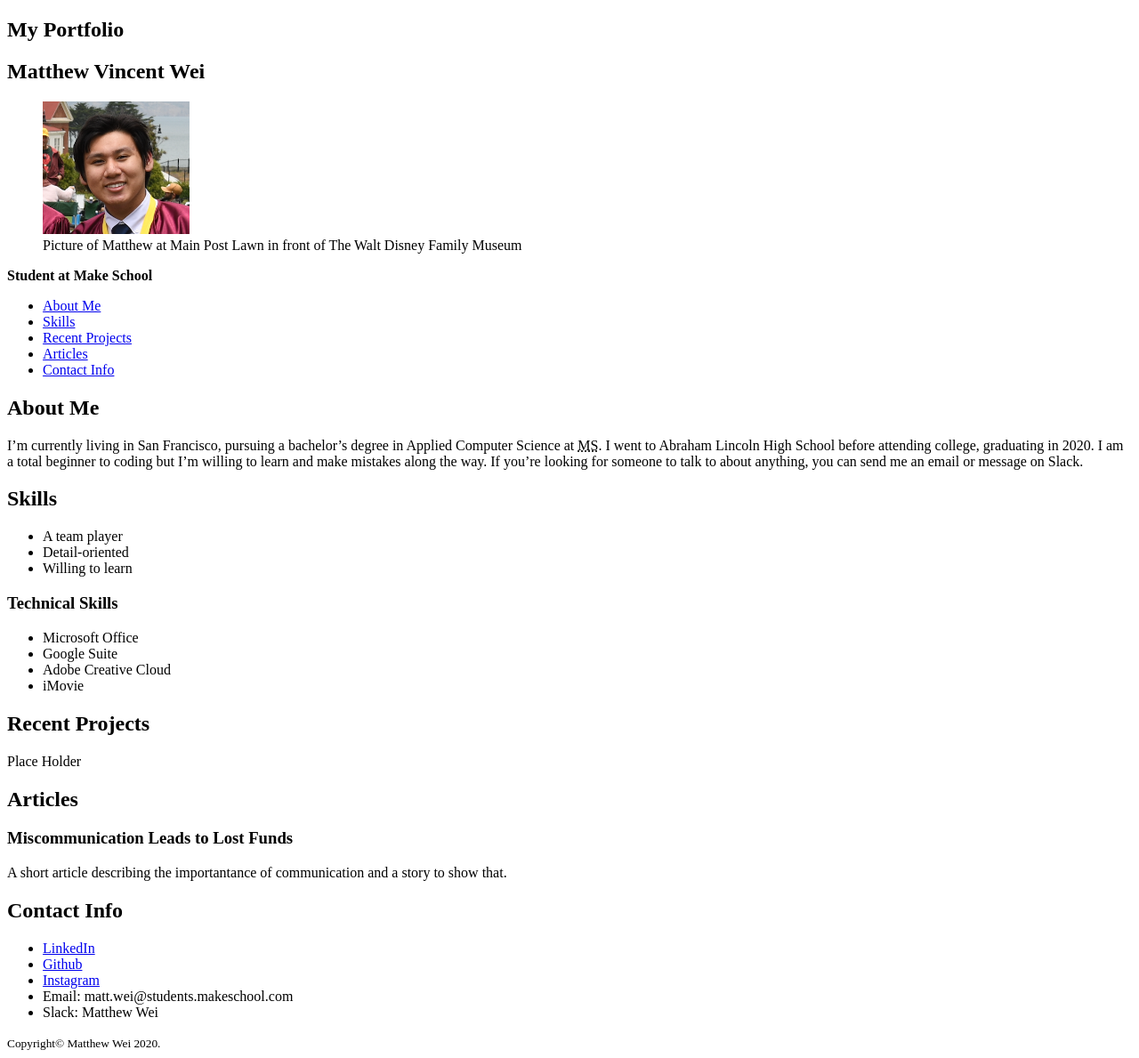
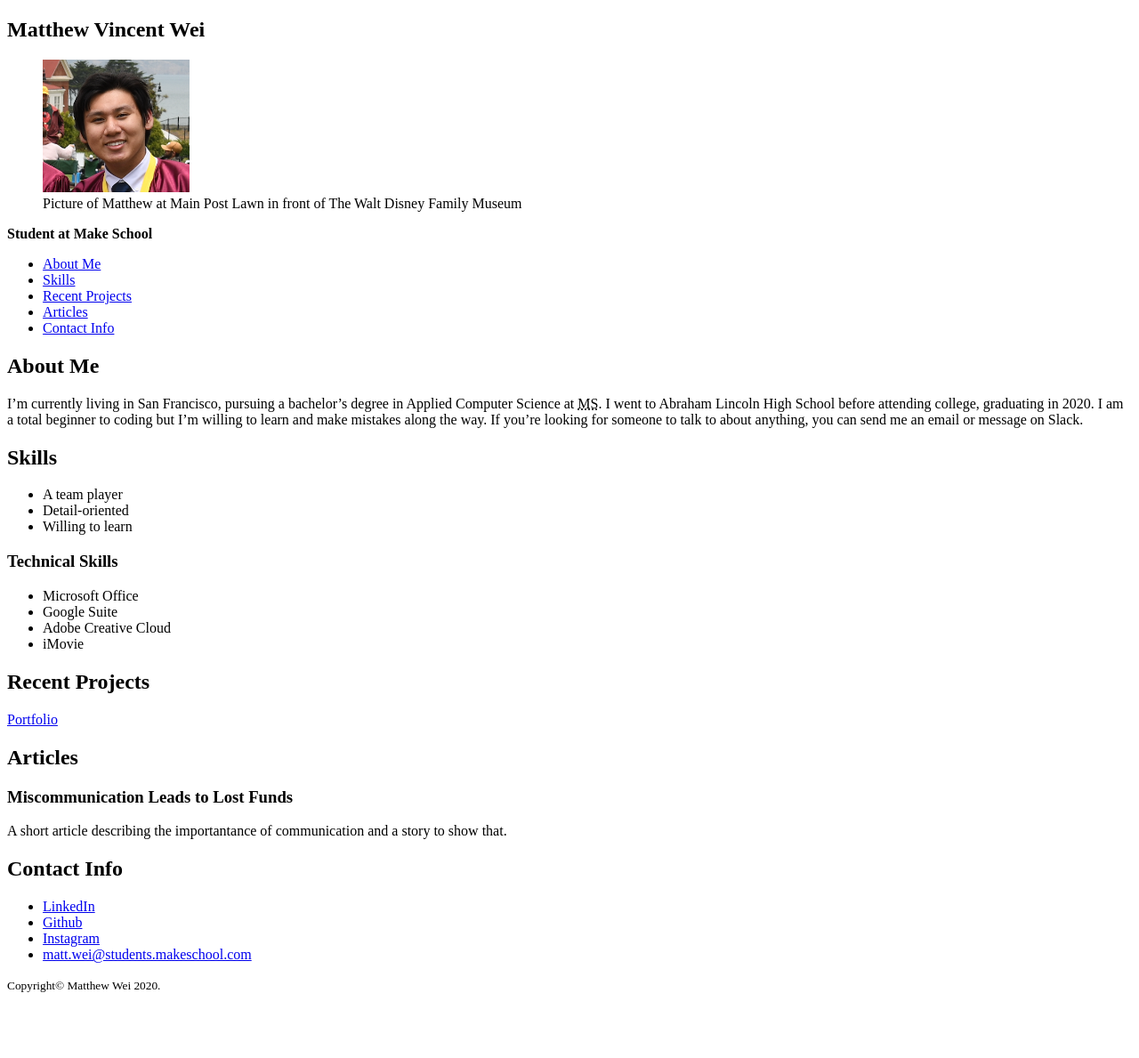
Before and after one commit to matthewwei35/WEB-1.0_MW_Portfolio, a plain HTML site: page index.html in a window 1280 px wide. Shown: the whole page at 89% size. After the commit the page ends 1124 px from the top, so only its background shows below. Drawn offline with Linux system fonts and the light colour scheme.

Commit message:
changed header, added project, and added email

```diff
--- a/index.html
+++ b/index.html
@@ -1,13 +1,12 @@
 <!DOCTYPE html>
 <html lang="en">
     <head>
-        <title>My Portfolio</title>
+        <title>Matthew's Portfolio</title>
+        <meta charset="UTF-8">
     </head>
     <body>
-        <!--<section>-->
-            <section>
+
         <header>
-                    <h1>My Portfolio</h1>
             <h2>Matthew Vincent Wei</h2>
             <figure>
                 <img src="Images/Matthew_Wei.png" width="165" alt="Picture of Matthew at Main Post Lawn in front of The Walt Disney Family Museum.">
@@ -24,7 +23,6 @@
                 </ul>
             </nav>
         </header>
-            </section>
 
         <main>
             <section id="about-me">
@@ -60,7 +58,7 @@
                 <header>
                     <h2>Recent Projects</h2>
                 </header>
-                    <p>Place Holder</p>
+                <a href="https://github.com/matthewwei35/MW_Portfolio">Portfolio</a>
             </section>
 
             <section id="articles">
@@ -82,12 +80,10 @@
                 <li><a href="https://www.linkedin.com/in/matthew-wei-b14a72185">LinkedIn</a></li>
                 <li><a href="https://github.com/matthewwei35">Github</a></li>
                 <li><a href="https://www.instagram.com/mattvwei/?r=nametag">Instagram</a></li>
-                    <li>Email: matt.wei@students.makeschool.com</li>
-                    <li>Slack: Matthew Wei</li>
+                <li><a href="mailto:matt.wei@students.makeschool.com">matt.wei@students.makeschool.com</a></li>
             </ul>
             <small>Copyright&copy; Matthew Wei 2020.</small>
         </footer>
-        <!--</section>-->
 
     </body>
 </html>
```
Lines whose indentation alone changed are shown as unchanged.
